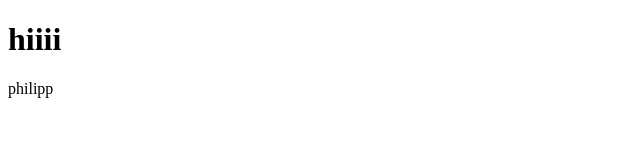
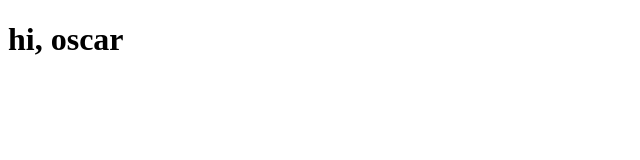
Before and after one commit to philipp-steinemann/philipp-steinemann.github.io, a plain HTML site: page index.html in a window 1280 px wide. Shown: the whole page, without its empty margins (0-640 px from the left). Drawn offline with Linux system fonts and the light colour scheme.

Commit message:
Update index.html

```diff
--- a/index.html
+++ b/index.html
@@ -5,13 +5,12 @@
     <meta charset="UTF-8">
     <meta http-equiv="X-UA-Compatible" content="IE=edge">
     <meta name="viewport" content="width=device-width, initial-scale=1.0">
-    <title>hiiii philipp</title>
+    <title>hiiii oscar</title>
 </head>
 
 <body>
     <div>
-        <h1>hiiii</h1>
-        <p>philipp</p>
+        <h1>hi, oscar</h1>
     </div>
 </body>
 
```
